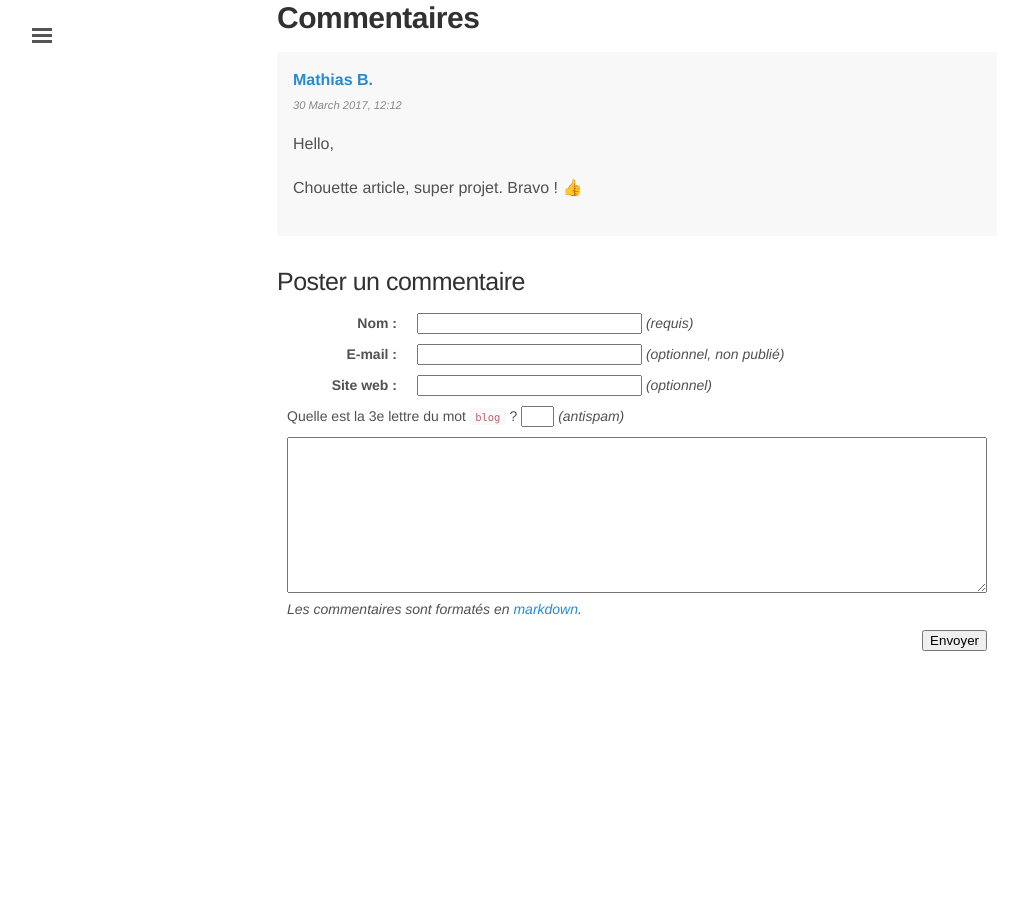
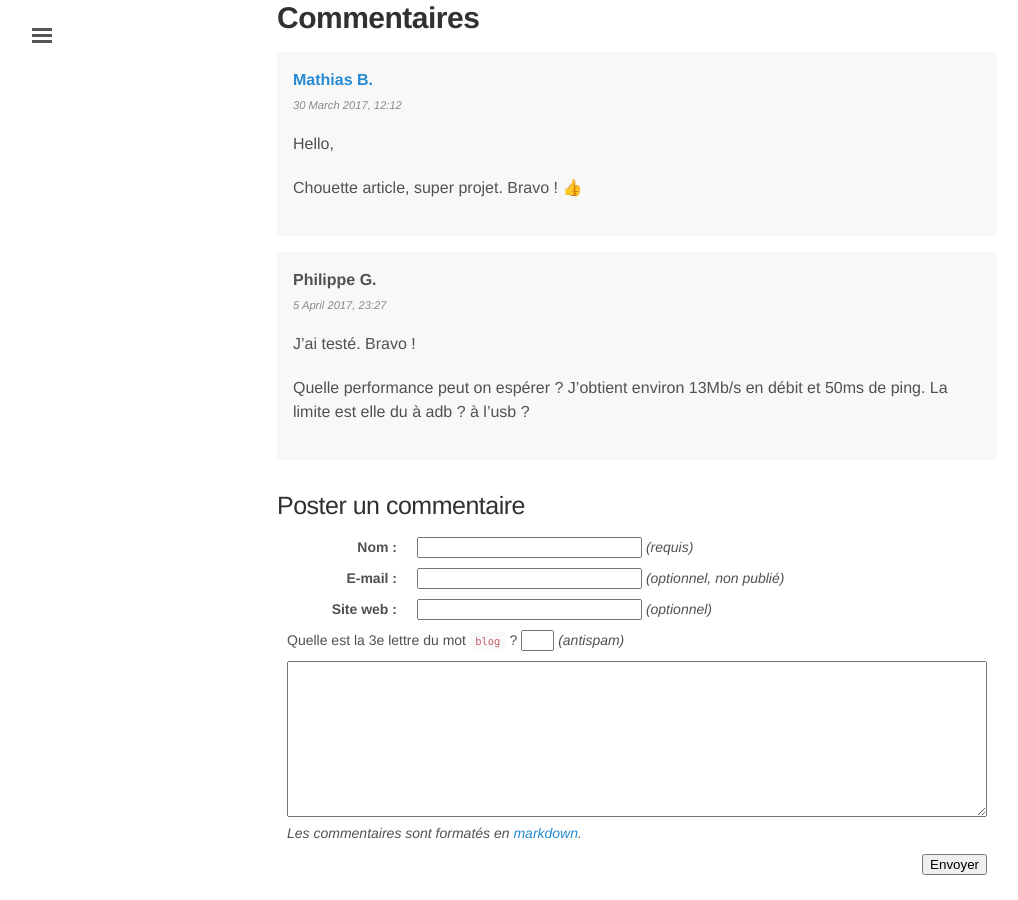
Before and after one commit to rom1v/blog.rom1v.com, a Jekyll site: the page built from _posts/2017-03-30-gnirehtet.md, in a window 1280 px wide and 900 px high, scrolled down 5064 px. Shown: the whole window, without its empty margins (3-1021 px from the left). Built offline with Jekyll 4.4.1, drawn with Linux system fonts in a browser that asks for light colours; before the commit the page ends 5740 px from its top, so only the background shows below that.

Commit message:
Publish comment for Gnirehtet

```diff
--- a/_data/comments-2017-03-gnirehtet.yaml
+++ b/_data/comments-2017-03-gnirehtet.yaml
@@ -6,3 +6,12 @@
     Hello,
 
     Chouette article, super projet. Bravo ! 👍
+- id: 2
+  author: Philippe G.
+  date: 2017-04-05 23:27:11+02:00
+  contents: |
+    J'ai testé. Bravo !
+
+    Quelle performance peut on espérer ?
+    J'obtient environ 13Mb/s en débit et 50ms de ping.
+    La limite est elle du à adb ? à l'usb ?
```
